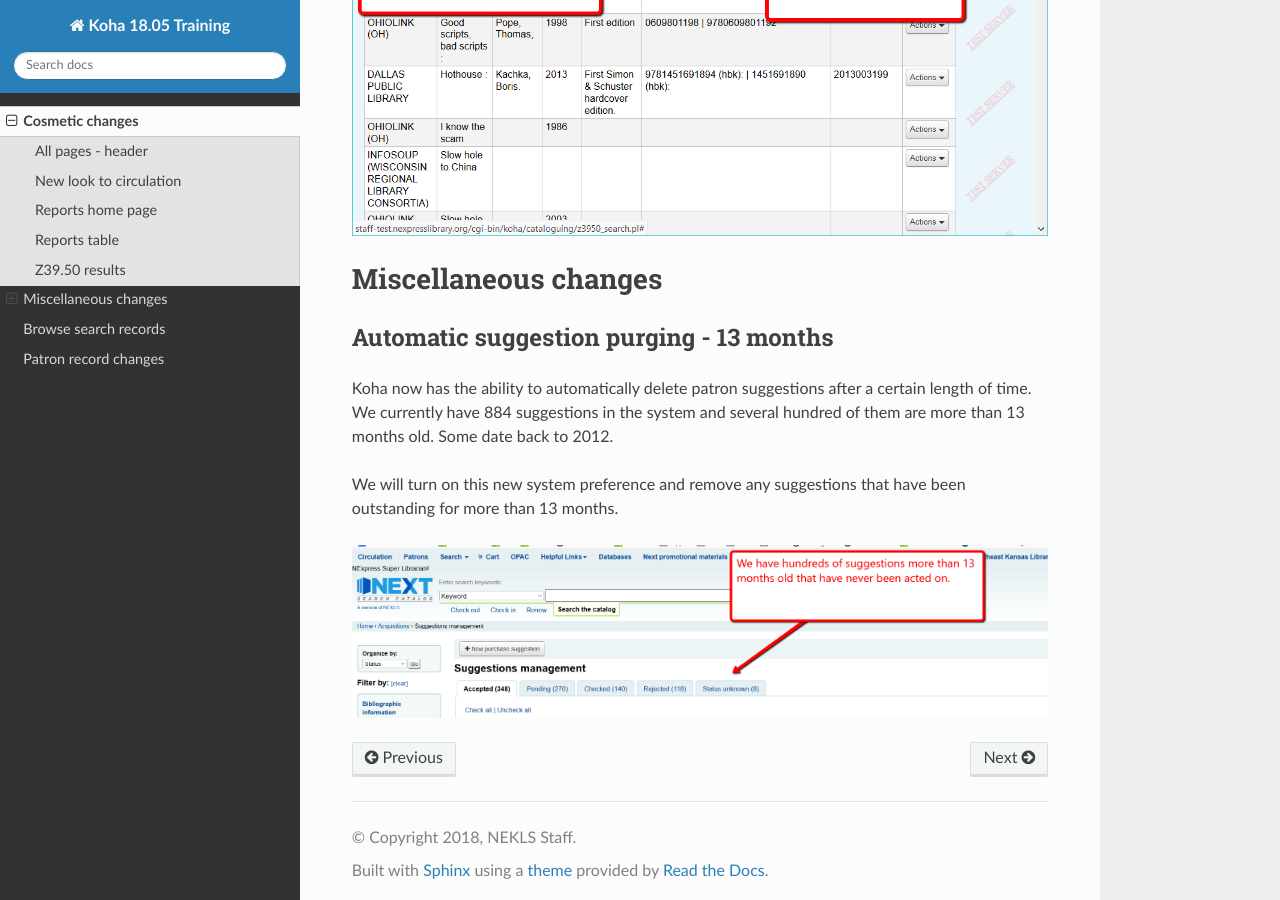
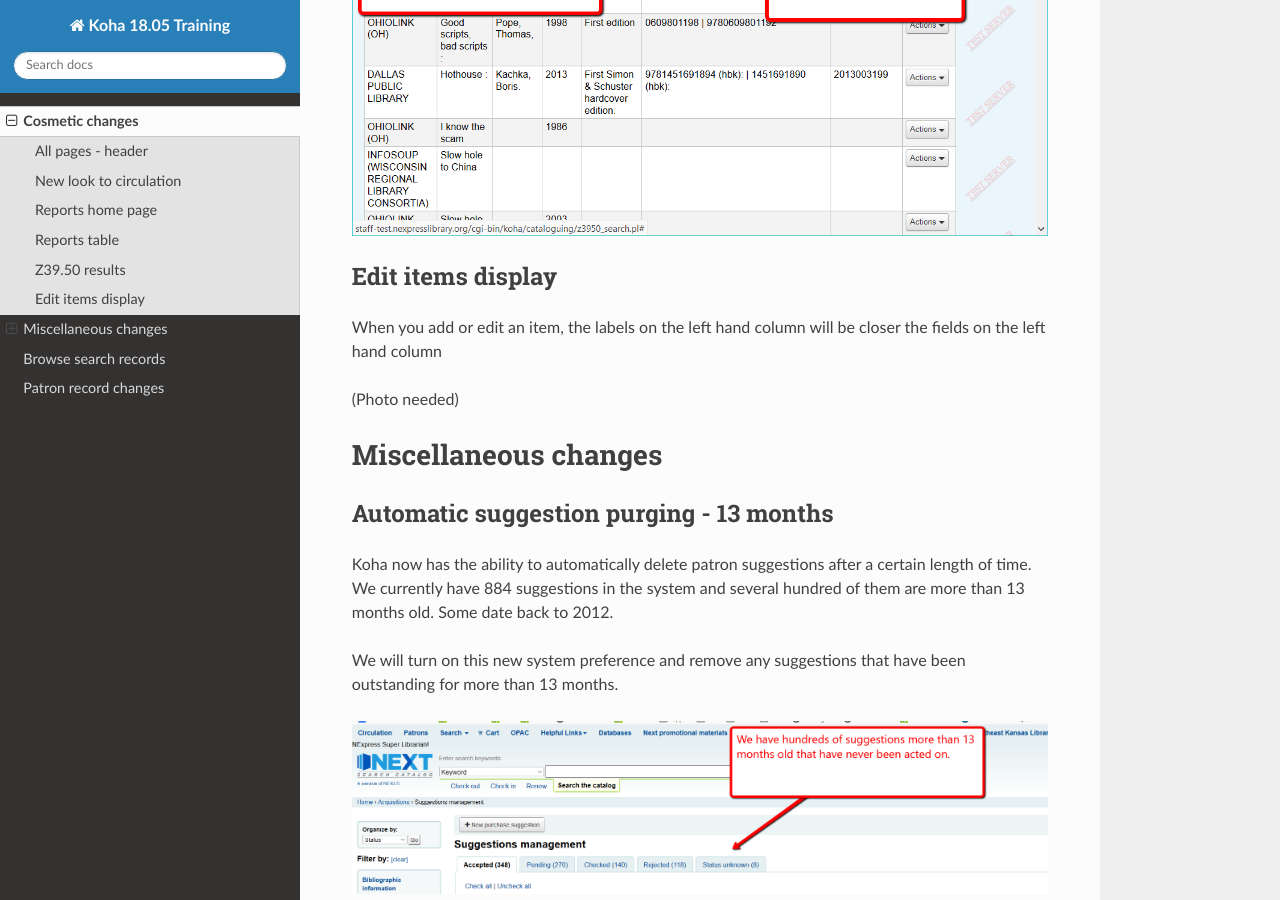
Before and after one commit to northeast-kansas-library-system/koha1811training, a Sphinx documentation site: the page built from source/cosmetics.rst, in a window 1280 px wide and 900 px high, scrolled down 2638 px. Built offline with Sphinx 7.4.7 and the Read the Docs theme 2.0.0, drawn with Linux system fonts in a browser that asks for light colours; pages that are not in the unit, such as notebooks, are missing from menus.

Commit message:
added placeholder

```diff
--- a/source/cosmetics.rst
+++ b/source/cosmetics.rst
@@ -41,6 +41,15 @@
 
 .. image:: images/050.png
 
+Edit items display
+-----------------
+
+When you add or edit an item, the labels on the left hand column will be closer the fields on the left hand column
+
+(Photo needed)
+
+.. (Photo needed here) .. image:: images/055.png
+
 
 Miscellaneous changes
 =====================
```
